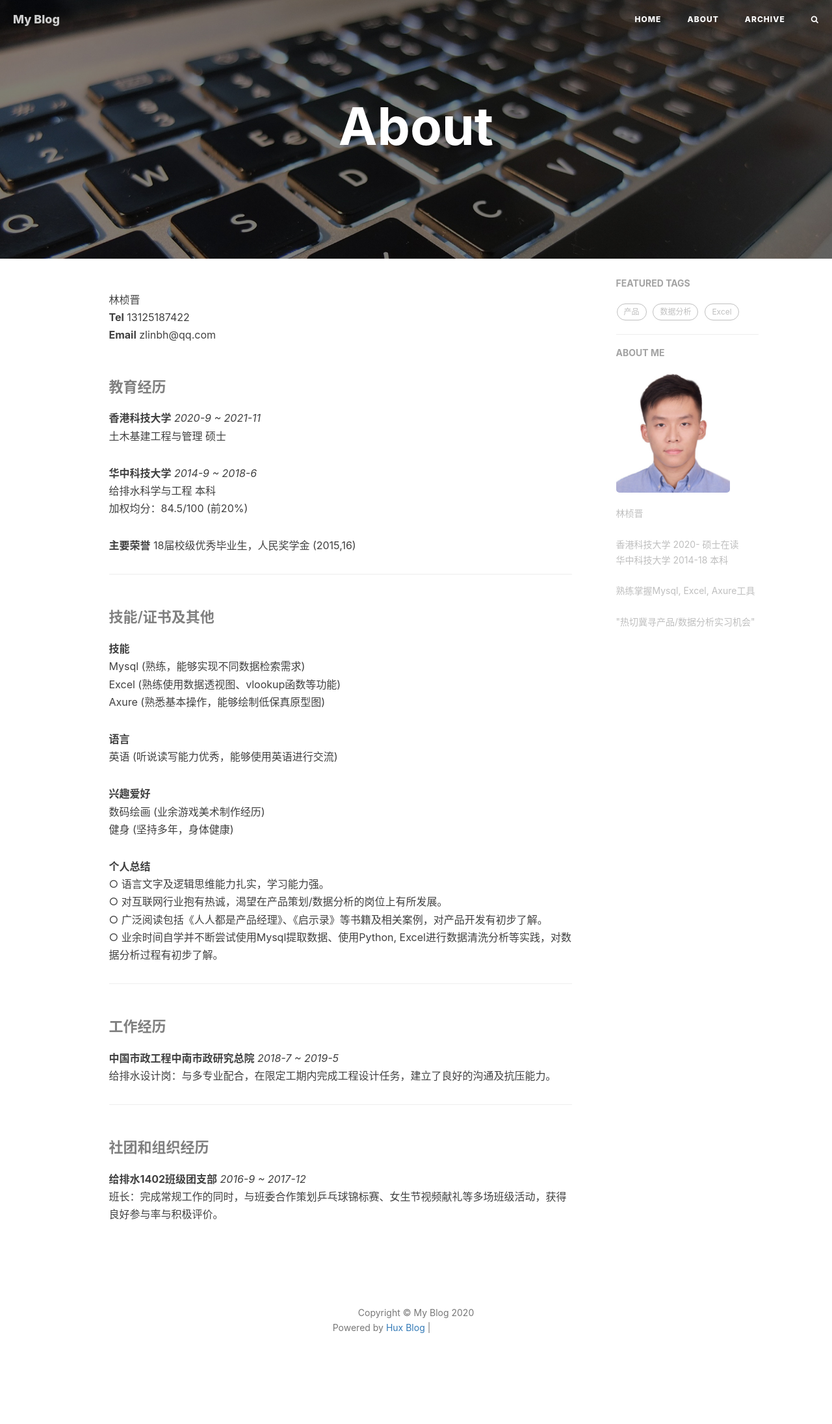
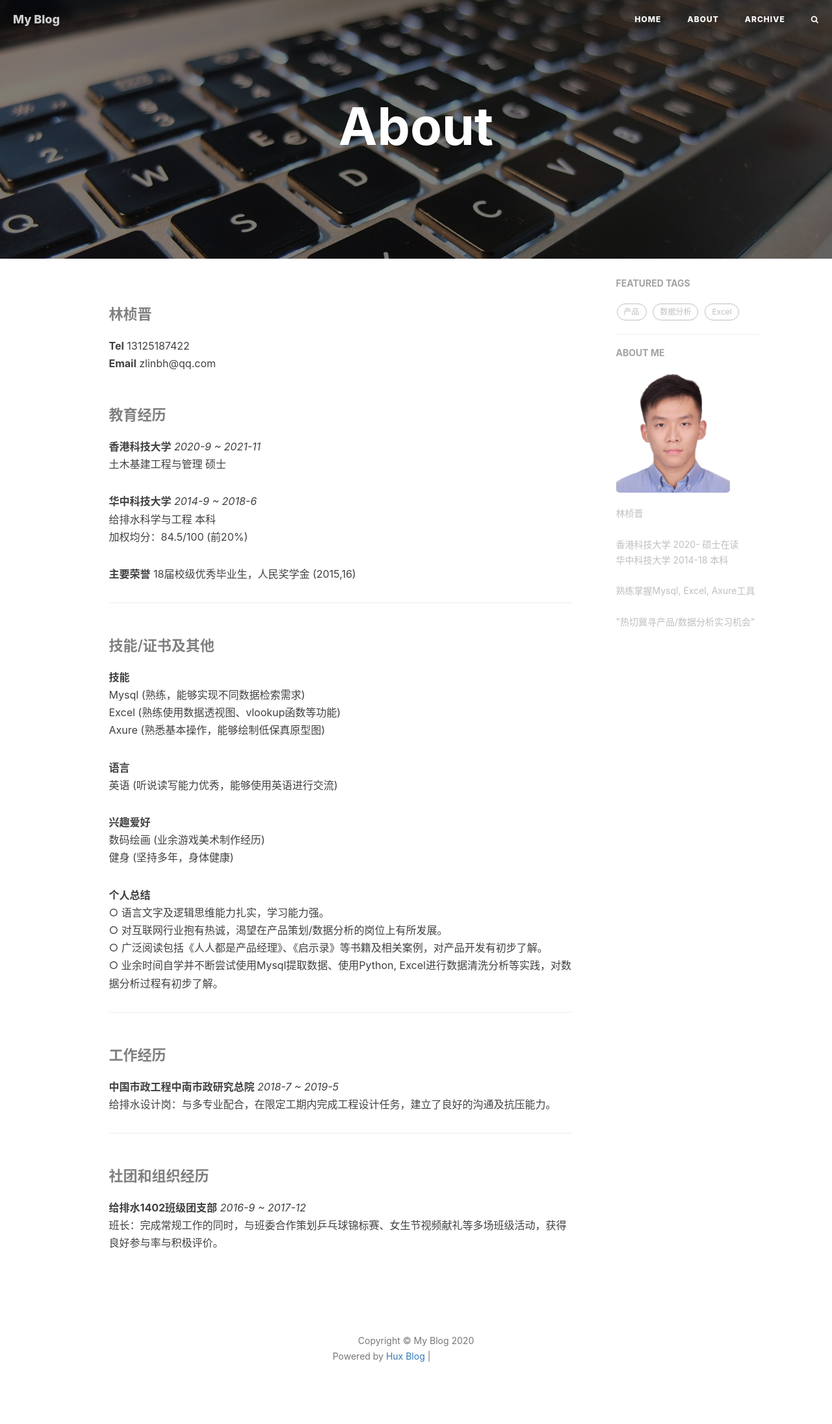
Before and after one commit to zlinbh/zlinbh.github.io, a Jekyll site: the page built from about.html, in a window 1280 px wide. Shown: the whole page at 65% size. Built offline with Jekyll 4.4.1, drawn with Linux system fonts in a browser that asks for light colours; nearby versions of some CDN libraries; comment, search, counter and statistics services are not loaded; before the commit the page ends 2147 px from its top, so only the background shows below that; grey boxes are pictures that could not be loaded.

Commit message:
Update zh.md

```diff
--- a/_includes/about/zh.md
+++ b/_includes/about/zh.md
@@ -1,4 +1,4 @@
-林桢晋
+#### 林桢晋
 **Tel** 13125187422
 **Email** zlinbh@qq.com
 
```
